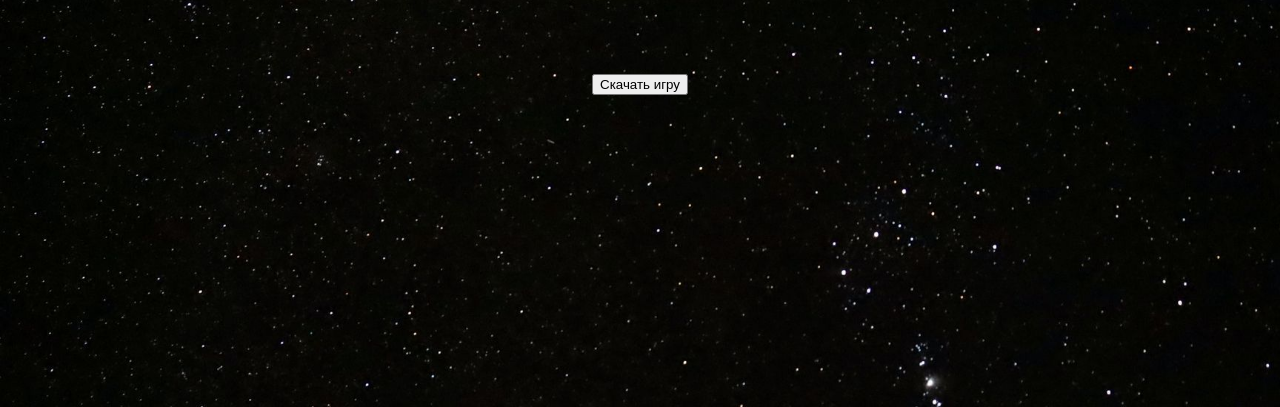
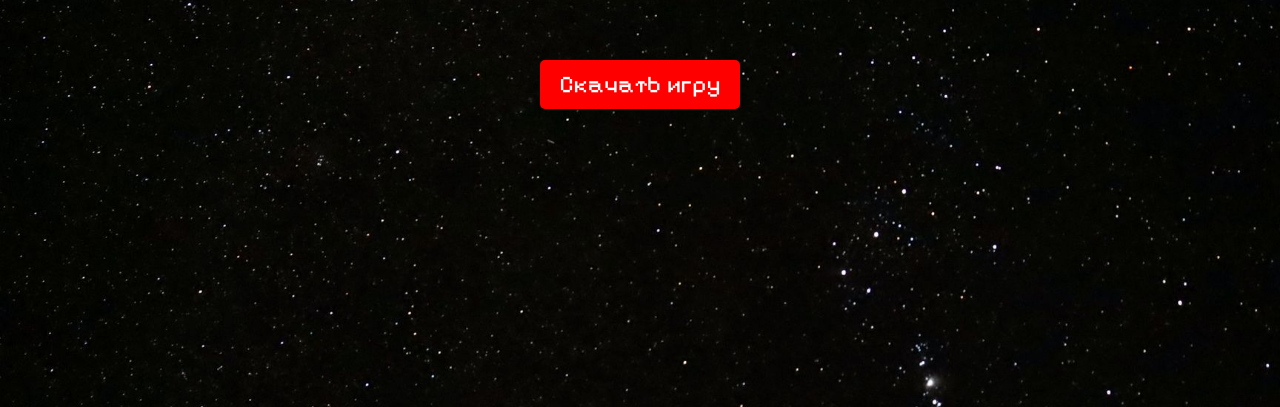
Before and after one commit to Kirofeed/game-website, a plain HTML site: page pupupu.html in a window 1280 px wide. Shown: the part 393-800 px from the top of the page. Drawn offline with Linux system fonts and the light colour scheme.

Commit message:
style: make download button style

```diff
--- a/css/style-pupupu.css
+++ b/css/style-pupupu.css
@@ -42,3 +42,47 @@ h1 {
         opacity: 0;
     }
 }
+
+.button-download {
+    display: inline-block;
+    padding: 10px 20px;
+    font-size: 1.5rem;
+    color: white;
+    background-color: #800080;
+    /* Фиолетовый цвет */
+    border: none;
+    border-radius: 5px;
+    text-decoration: none;
+    text-align: center;
+    transition: background-color 0.3s ease;
+    cursor: pointer;
+    animation: bgColorChange 5s infinite;
+    /* Анимация переливания цвета */
+}
+
+.button-download:hover {
+    background-color: #4b004b;
+    /* Темно-фиолетовый цвет при наведении */
+}
+
+@keyframes bgColorChange {
+    0% {
+        background-color: #ff0000;
+    }
+
+    25% {
+        background-color: #00ff00;
+    }
+
+    50% {
+        background-color: #0000ff;
+    }
+
+    75% {
+        background-color: #ff00ff;
+    }
+
+    100% {
+        background-color: #ff0000;
+    }
+}
--- a/pupupu.html
+++ b/pupupu.html
@@ -14,9 +14,7 @@
         <div class="content">
             <h1>СКИДКА УСПЕЙ КУПИТЬ НАШУ ИГРУ</h1>
             <div id="timer">00:10</div>
-            <a href="setup.exe" download>
-                <button>Скачать игру</button>
-            </a>
+            <a href="setup.exe" id="downloadButton" class="button-download" download>Скачать игру</a>
         </div>
     </div>
 
```
Also changed, not shown: js/timer.js (+4 -4 lines).
